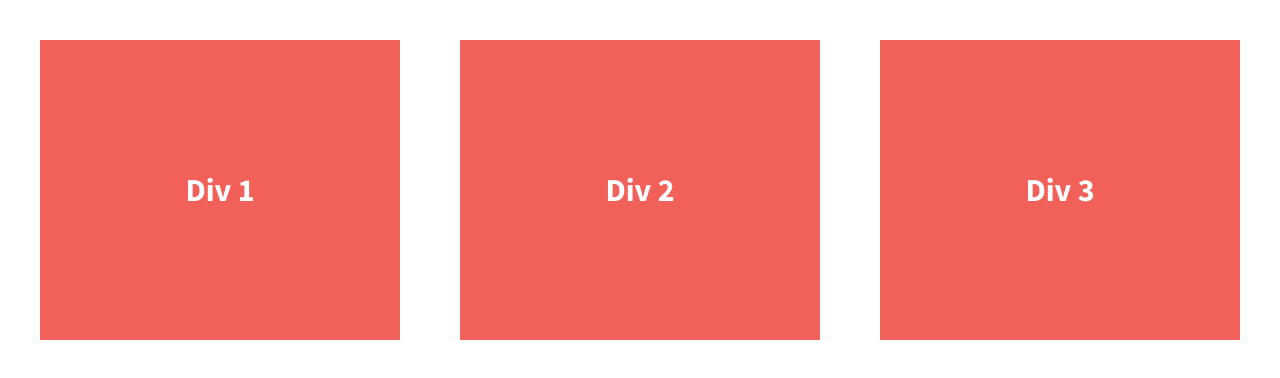
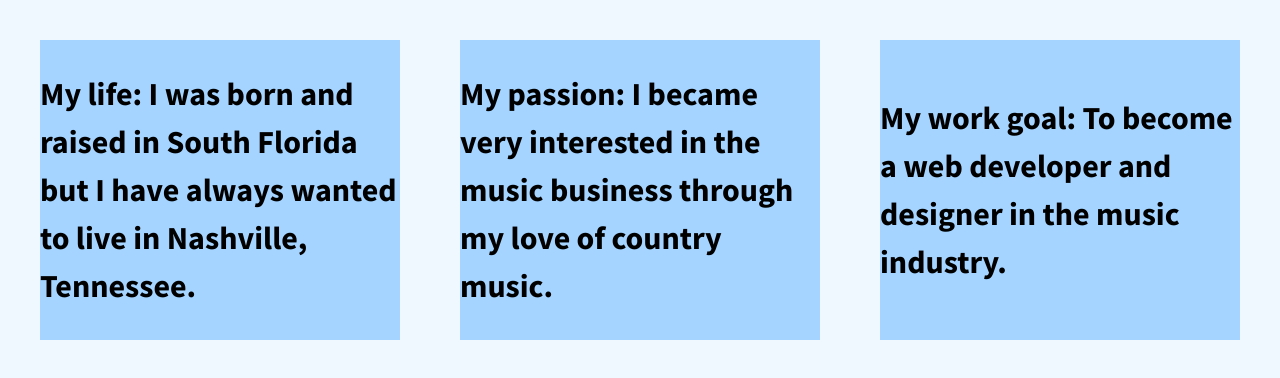
Before and after one commit to amberlj/divs-flexbox, a plain HTML site: page index.html in a window 1280 px wide. Drawn offline with nearby package versions, Linux system fonts and the light colour scheme.

Commit message:
Updated div content and changed background and text color

```diff
--- a/css/main.css
+++ b/css/main.css
@@ -97,7 +97,7 @@ textarea {
 
 
 html {
-  background-color: #fff;
+  background-color:aliceblue;
   height: 100%;
 }
 
@@ -117,10 +117,10 @@ body {
 
 .div-1, .div-2, .div-3 {
   /*give the divs a width of 30%, add display:flex, set justify-content and align-items to center*/
-  color: #fff;
+  color: black;
   line-height: 1.5em;
   font-size: 1.6em;
-  background-color: #f16059;
+  background-color: #a4d4ff;
   height: 300px;
   display:flex;
   width:30%;
--- a/index.html
+++ b/index.html
@@ -23,13 +23,13 @@
 
         <section class="wrapper">
             <div class="div-1">
-                Div 1
+                My life: I was born and raised in South Florida but I have always wanted to live in Nashville, Tennessee.
             </div>
             <div class="div-2">
-                Div 2
+                My passion: I became very interested in the music business through my love of country music.
             </div>
             <div class="div-3">
-                Div 3
+                My work goal: To become a web developer and designer in the music industry.
             </div>
         </section>
 
```
